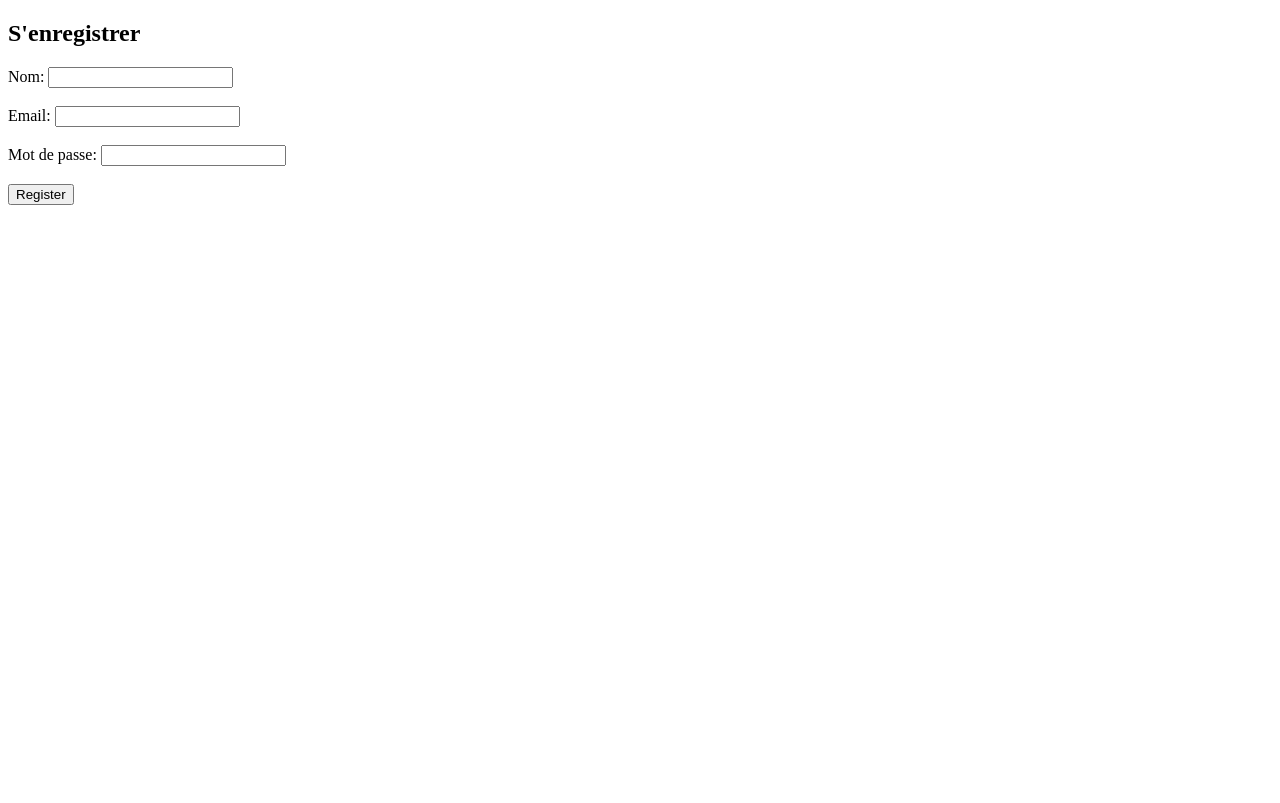
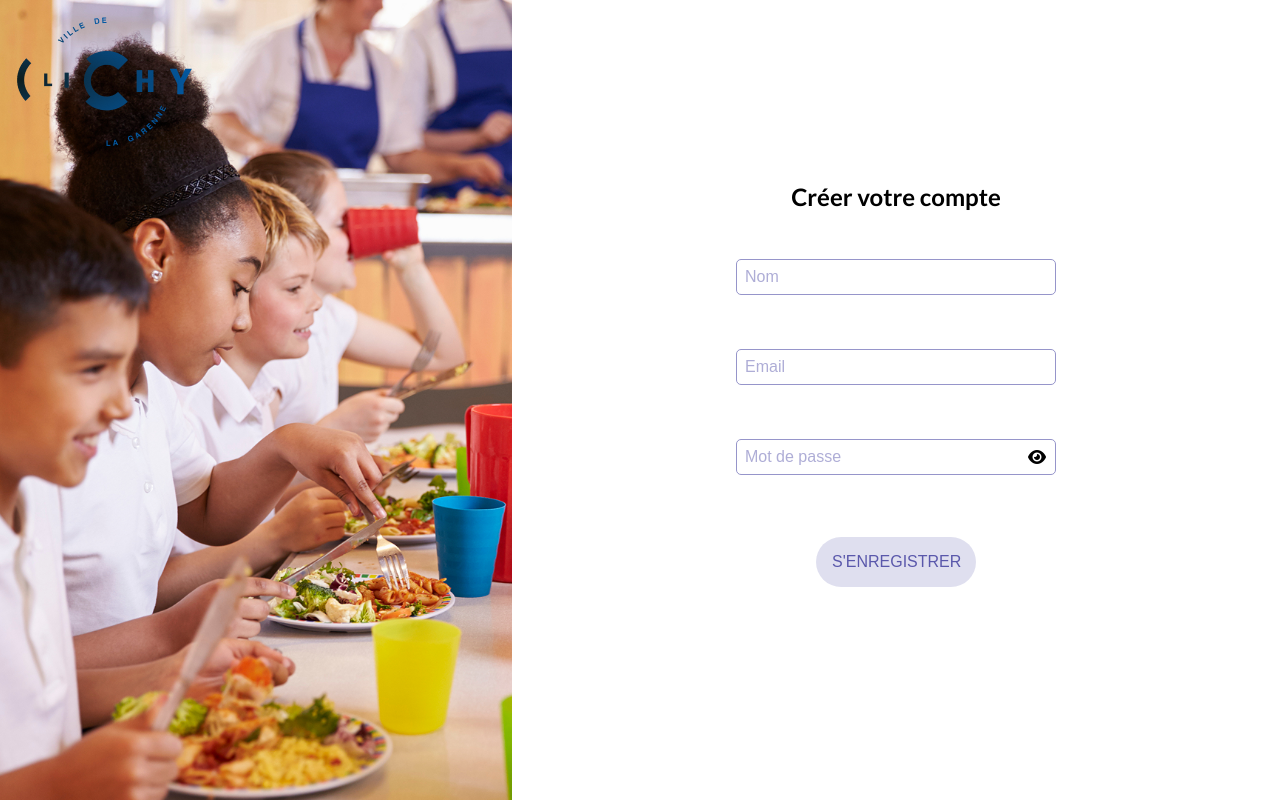
Before and after one commit to 17Sx/bap-clichy-2025, a PHP site: page /register.php in a window 1280 px wide. Before the commit the page ends 205 px from the top, so only its background shows below. Run offline with PHP 8.4, Linux system fonts and the light colour scheme.

Commit message:
feat: register css

```diff
--- /dev/null
+++ b/css/register.css
@@ -0,0 +1,115 @@
+* {
+    margin: 0;
+    padding: 0;
+    box-sizing: border-box;
+}
+
+body {
+    font-family: 'Lato';
+    display: flex;
+    height: 100vh;
+}
+
+h2 {
+    font-weight: bold;
+    margin-bottom: 1.5rem;
+}
+
+.img-container {
+    width: 40%;
+    height: 100vh;
+}
+
+.img-container img {
+    width: 100%;
+    height: 100%;
+    object-fit: cover;
+}
+
+header img {
+    position: absolute;
+    margin: 1rem;
+}
+
+.register-container {
+    width: 60%;
+    display: flex;
+    justify-content: center;
+    align-items: center;
+    flex-direction: column;
+}
+
+.register-container form {
+    display: flex;
+    flex-direction: column;
+    align-items: center;
+    margin: 1rem;
+    width: 100%;
+}
+
+.register-container form input {
+    font-size: 1rem;
+    margin: 0.5rem 0;
+    padding: 0.5rem;
+    border: 1px #9695CA solid;
+    color: #333;
+    border-radius: 5px;
+    width: 20rem;
+}
+
+.register-container form input::placeholder {
+    color: #9695cac5;
+}
+
+.register-container form input[type="submit"] {
+    font-size: 1rem;
+    font-weight: normal;
+    text-transform: uppercase;
+    padding: 1rem;
+    margin: 1rem 0;
+    background-color: #5a58ab31;
+    color: #5A58AB;
+    border-radius: 50px;
+    border: none;
+    transition: all 0.3s;
+    width: 10rem;
+    cursor: pointer;
+}
+
+.register-container form input[type="submit"]:hover {
+    background-color: #5A58AB;
+    color: #fff;
+}
+
+@media screen and (max-width: 768px) {
+    body {
+        flex-direction: column;
+        align-items: center;
+    }
+
+    header img {
+        position: relative;
+    }
+
+    .img-container {
+        display: none;
+    }
+
+    .register-container {
+        width: 80%;
+        height: 70vh;
+    }
+
+    header img {
+        width: 150px;
+    }
+
+    .register-container form input {
+        width: 90%;
+        max-width: 20rem;
+    }
+
+    p {
+        font-size: 0.8rem;
+    }
+}
--- a/register.php
+++ b/register.php
@@ -4,47 +4,87 @@
     <meta charset="UTF-8">
     <meta name="viewport" content="width=device-width, initial-scale=1.0">
     <title>Clichy | S'enregistrer</title>
+    <link rel="stylesheet" href="css/register.css">
+    <link rel="preconnect" href="https://fonts.googleapis.com">
+    <link rel="preconnect" href="https://fonts.gstatic.com" crossorigin>
+    <link href="https://fonts.googleapis.com/css2?family=Lato:ital,wght@0,100;0,300;0,400;0,700;0,900;1,100;1,300;1,400;1,700;1,900&display=swap" rel="stylesheet">
+    <link
+      rel="stylesheet"
+      href="https://cdnjs.cloudflare.com/ajax/libs/font-awesome/6.5.1/css/all.min.css"
+      integrity="sha512-DTOQO9RWCH3ppGqcWaEA1BIZOC6xxalwEsw9c2QQeAIftl+Vegovlnee1c9QX4TctnWMn13TZye+giMm8e2LwA=="
+      crossorigin="anonymous"
+      referrerpolicy="no-referrer"
+    />
+    <style>
+        .password-container {
+            position: relative;
+        }
+        #togglePassword {
+            position: absolute;
+            right: 10px;
+            top: 50%;
+            transform: translateY(-50%);
+            cursor: pointer;
+        }
+    </style>
 </head>
 <body>
-    <h2>S'enregistrer</h2>
+<header>
+    <img src="public/img/logo.png" alt="">
+</header>
+<div class="img-container">
+    <img src="public/img/registerleft.png" alt="">
+</div>
+<div class="register-container">
+    <h2>Créer votre compte</h2>
     <form action="register.php" method="post">
-        <label for="pseudo">Nom:</label>
-        <input type="text" id="pseudo" name="pseudo" required><br><br>
+        <input type="text" id="pseudo" name="pseudo" placeholder="Nom" required><br><br>
 
-        <label for="email">Email:</label>
-        <input type="email" id="email" name="email" required><br><br>
+        <input type="email" id="email" name="email" placeholder="Email" required><br><br>
 
-        <label for="password">Mot de passe:</label>
-        <input type="password" id="password" name="password" required><br><br>
+        <div class="password-container">
+            <input type="password" id="password" name="password" placeholder="Mot de passe" required>
+            <i class="fas fa-eye" id="togglePassword"></i>
+        </div><br><br>
 
-        <input type="submit" value="Register">
+        <input type="submit" value="S'enregistrer">
     </form>
+</div>
+
+<script>
+    document.addEventListener('DOMContentLoaded', function() {
+        const passwordInput = document.getElementById('password');
+        const togglePasswordIcon = document.getElementById('togglePassword');
+
+        togglePasswordIcon.addEventListener('click', function() {
+            const type = passwordInput.getAttribute('type') === 'password' ? 'text' : 'password';
+            passwordInput.setAttribute('type', type);
+            this.classList.toggle('fa-eye');
+            this.classList.toggle('fa-eye-slash');
+        });
+    });
+</script>
 
     <?php
     if ($_SERVER["REQUEST_METHOD"] == "POST") {
         $pseudo = isset($_POST['pseudo']) ? $_POST['pseudo'] : '';
         $email = isset($_POST['email']) ? $_POST['email'] : '';
         $password = isset($_POST['password']) ? $_POST['password'] : '';
-
         if (empty($pseudo) || empty($email) || empty($password)) {
-            echo "All fields are required.";
+            echo "Tous les champs sont requis.";
             exit;
         }
-
         $hashed_password = password_hash($password, PASSWORD_DEFAULT);
-
         $conn = new PDO("mysql:host=localhost;dbname=RenduPhpCRUD", 'root', '');
-
         $sql = "INSERT INTO user (pseudo, email, password) VALUES (:pseudo, :email, :password)";
         $stmt = $conn->prepare($sql);
         $stmt->bindParam(':pseudo', $pseudo);
         $stmt->bindParam(':email', $email);
         $stmt->bindParam(':password', $hashed_password);
-
         if ($stmt->execute()) {
-            echo "New record created successfully";
+            echo "Nouvel enregistrement créé avec succès";
         } else {
-            echo "Error: " . $stmt->errorInfo()[2];
+            echo "Erreur : " . $stmt->errorInfo()[2];
         }
     }
     ?>
```
Also changed, not shown: public/img/registerleft.png (added).
